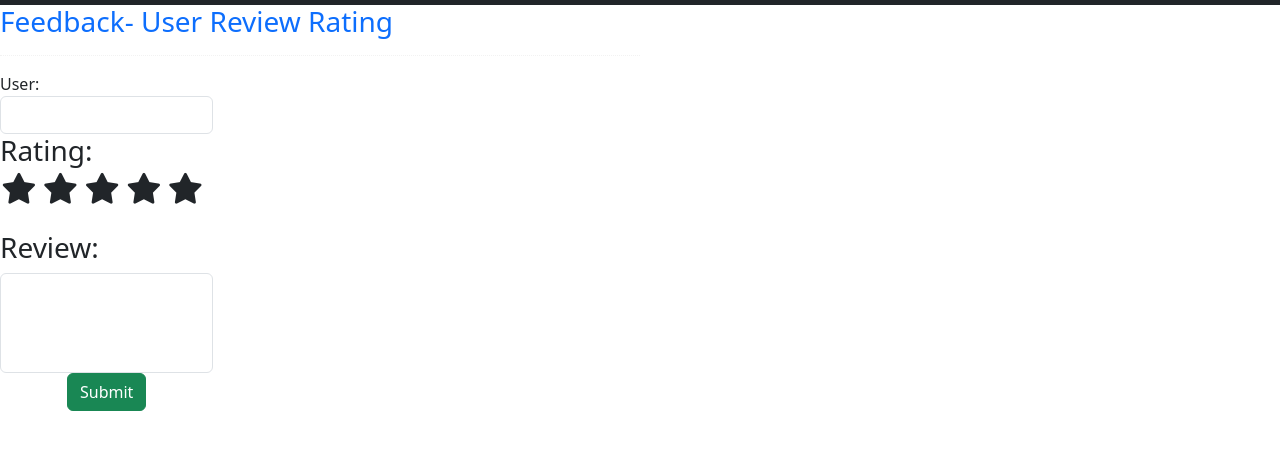
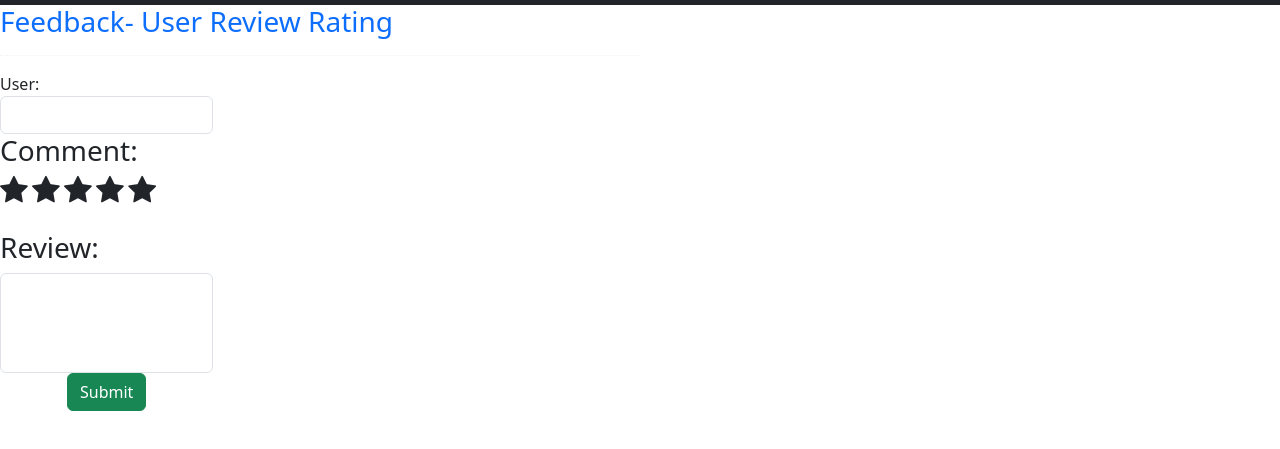
Before and after one commit to davevon/My-Website-Intro-To-Web-Technologies-main, a plain HTML site: page ratingsandcomments.html in a window 1280 px wide. Shown: the part 51-500 px from the top of the page. Drawn offline with nearby package versions, Linux system fonts and the light colour scheme.

Commit message:
the stars are working now pull

```diff
--- a/ratingsandcomments.html
+++ b/ratingsandcomments.html
@@ -4,7 +4,7 @@
 <head>
     <meta charset="UTF-8" name="viewport" content="width=device-width, initial-scale=1" />
     <link rel="stylesheet" type="text/css" href="css/bootstrap.css" />
-    <link rel="stylesheet" type="text/css" href="fontawesome/css/all.css" />
+<link rel="stylesheet" href="https://cdnjs.cloudflare.com/ajax/libs/font-awesome/4.7.0/css/font-awesome.min.css">
 
 </head>
 
@@ -58,7 +58,7 @@
                 <input type="text" id="user" class="form-control" />
             </div>
             <div>
-                <h3>Rating:</h3>
+                <h3>Comment:</h3>
                 <span id="1" style="font-size:30px; cursor:pointer;" class="fa fa-star" onmouseover="startRating(this)"
                     startRating="starmark(this)"></span>
                 <span id="2" style="font-size:30px; cursor:pointer;" class="fa fa-star" onmouseover="startRating(this)"
```
